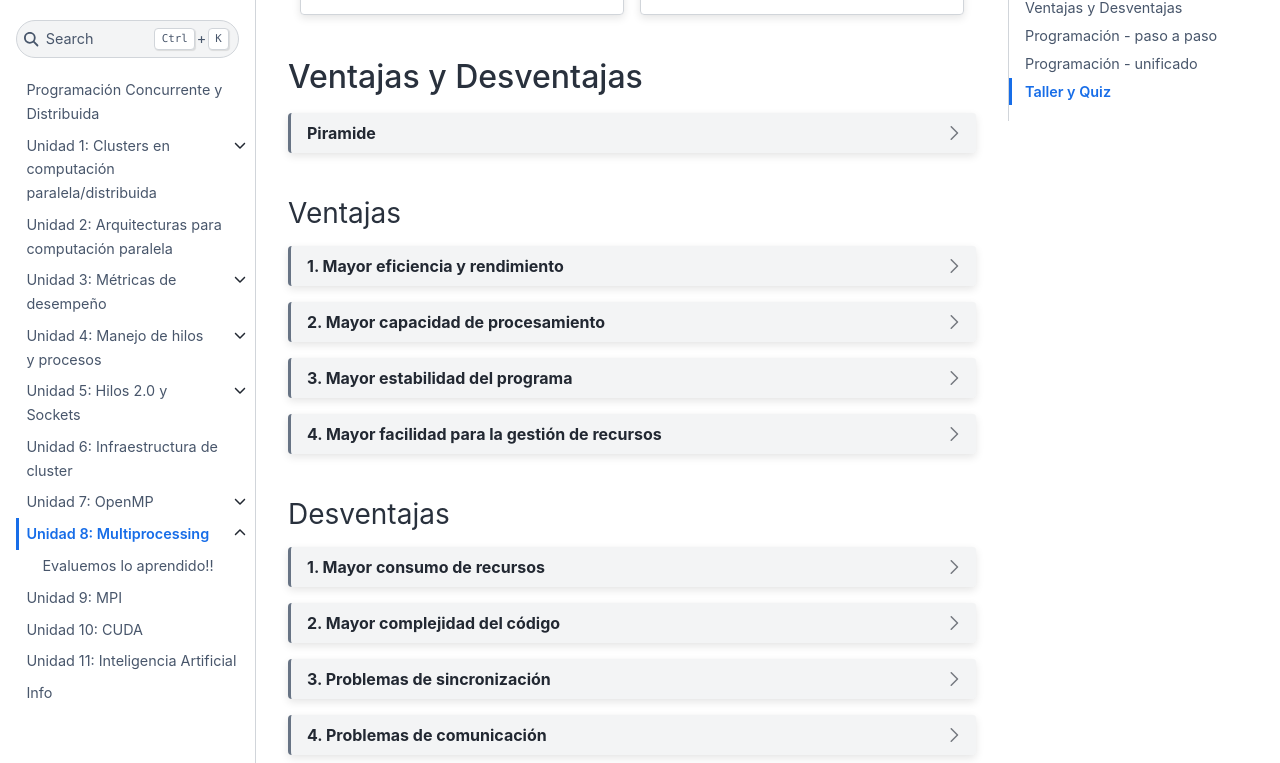
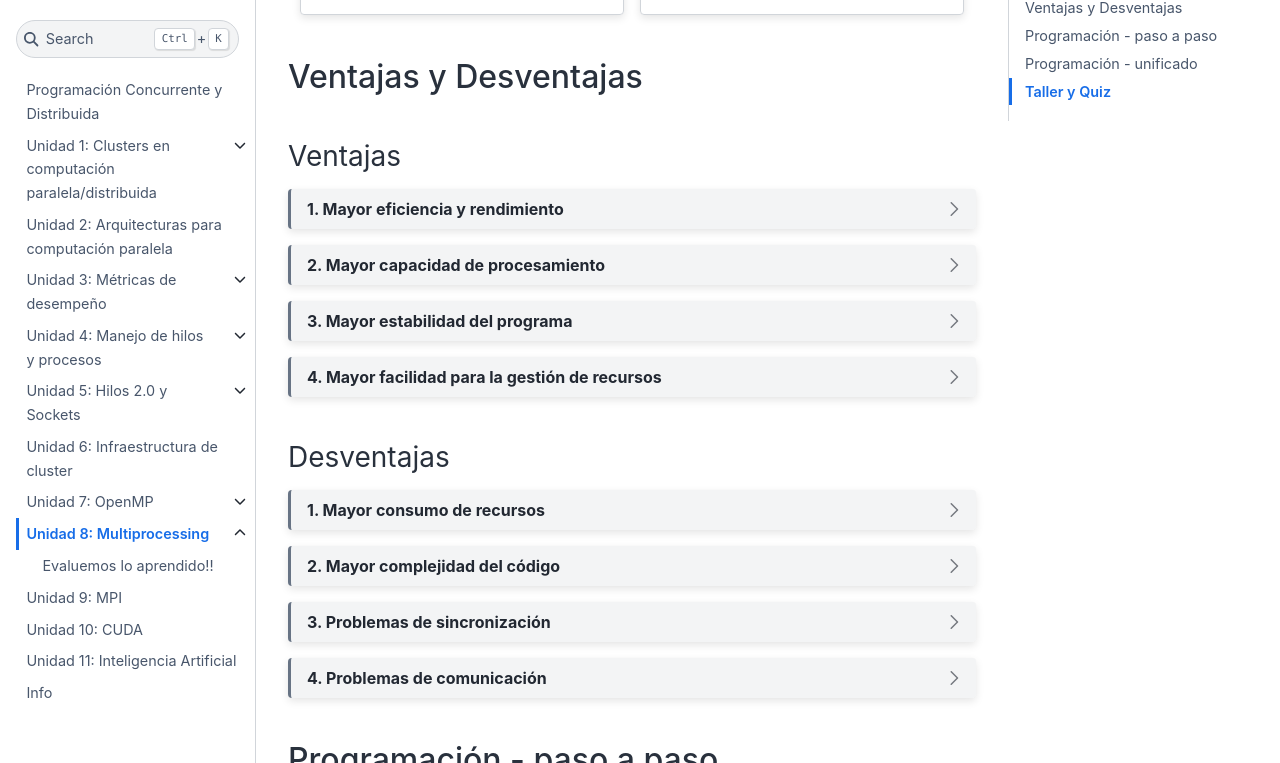
Before and after one commit to BioAITeamLearning/ProgCD_2023_03_Ucaldas, a Jupyter Book: the page built from Unidad8.md, in a window 1280 px wide and 900 px high, scrolled down 846 px, cut to the strip 137-900 px from the top of the window. Built offline with Jupyter Book 1.0.4 settings and Sphinx 7.4.7 and the Sphinx Book theme 1.1.4, drawn with Linux system fonts in a browser that asks for light colours; pages that are not in the unit, such as notebooks, are missing from menus.

Commit message:
updating unit 8

````diff
--- a/Unidad8.md
+++ b/Unidad8.md
@@ -45,10 +45,6 @@ A diferencia de Threading, que utiliza hilos para dividir la tarea en diferentes
 ::::
 
 ## Ventajas y Desventajas
-
-```{dropdown} Piramide
-<img src="_static/images/U8_4.png"/>
-```
 
 ### Ventajas
 ```{dropdown} 1. Mayor eficiencia y rendimiento
````
